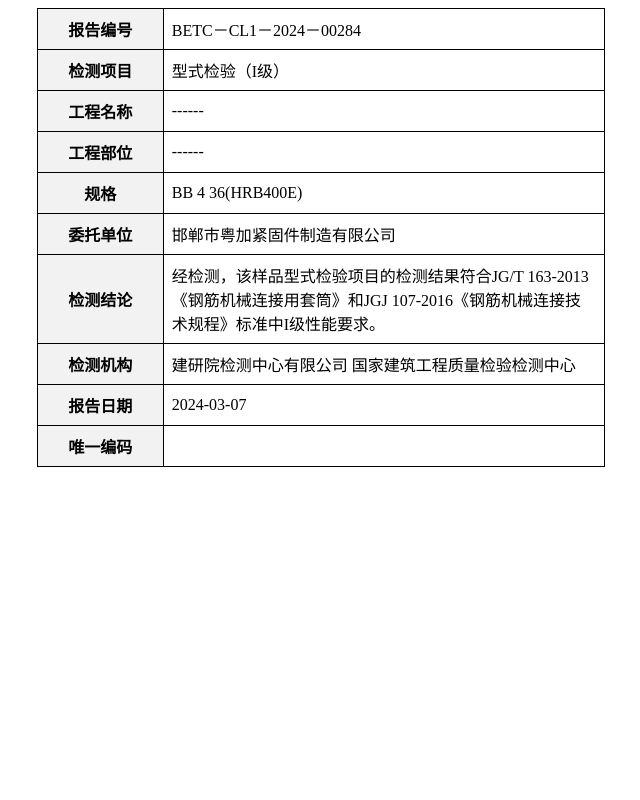
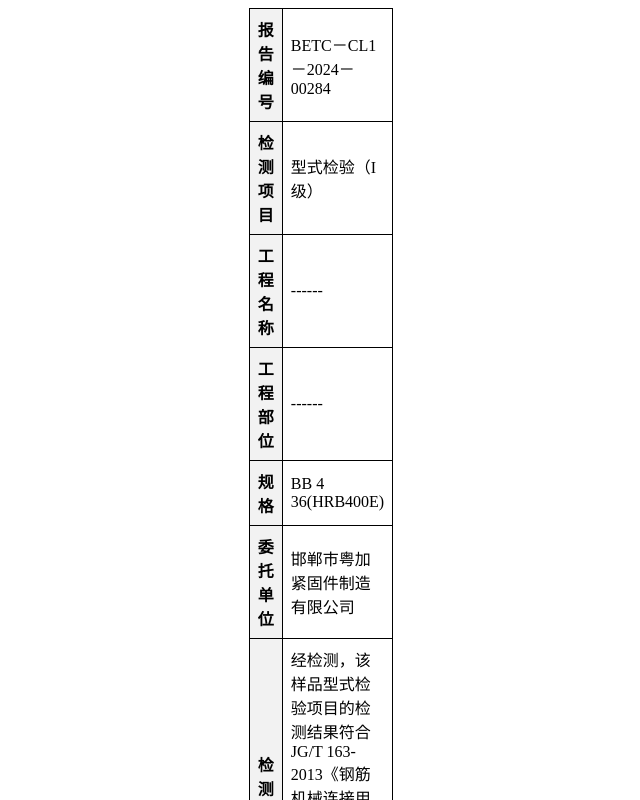
Before and after one commit to TBWYX123/TB, a plain HTML site: page try_2.html in a window 1280 px wide. Shown: the top 800 px of the page, without its empty margins (319-959 px from the left). Drawn offline with Linux system fonts and the light colour scheme.

Commit message:
Update try_2.html

```diff
--- a/try_2.html
+++ b/try_2.html
@@ -6,7 +6,7 @@
     <title>标签</title>
     <style>
         table {
-            width: 45%; /* 表格宽度调整为100% */
+            width: 10%; /* 表格宽度调整为100% */
             border-collapse: collapse; /* 合并边框 */
             margin: 0 auto; /* 表格居中 */
         }
```
